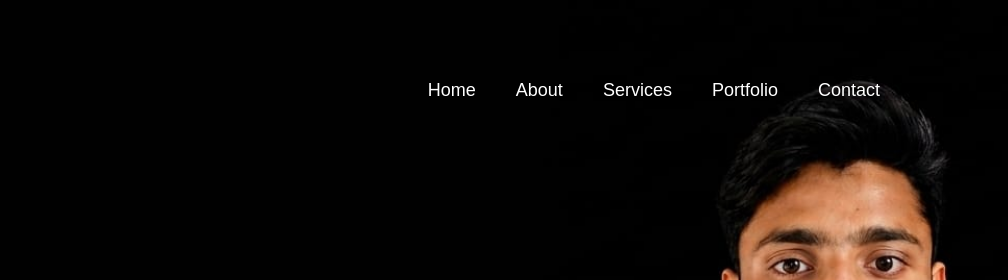
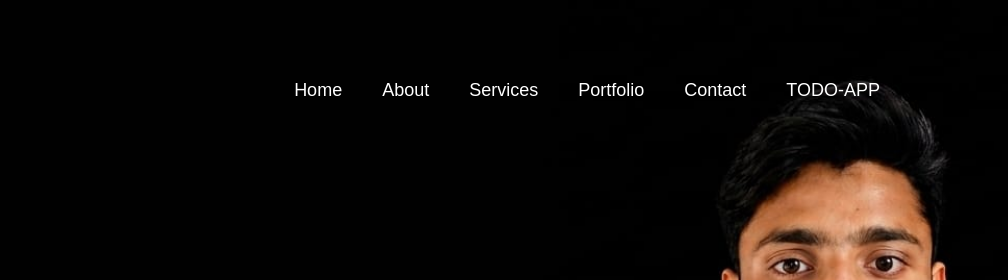
Before and after one commit to Altamas1012/My-Personal-Portfolio, a plain HTML site: page index.html in a window 1280 px wide. Shown: the top 280 px of the page, 272-1280 px from the left. Drawn offline with nearby package versions, Linux system fonts and the light colour scheme.

Commit message:
Update index.html

```diff
--- a/index.html
+++ b/index.html
@@ -22,6 +22,8 @@
                     <li><a href="#services" onclick="closemenu()">Services</a></li>
                     <li><a href="#portfolio" onclick="closemenu()">Portfolio</a></li>
                     <li><a href="#contact" onclick="closemenu()">Contact</a></li>
+                    <li><a href="TO_DO.html" onclick="closemenu()">TODO-APP</a></li>
+
                     <i class="fa-solid fa-xmark" onclick="closemenu()"></i>
                 </ul>
                 <i class="fa-solid fa-bars" onclick="openmenu()"></i>
```
